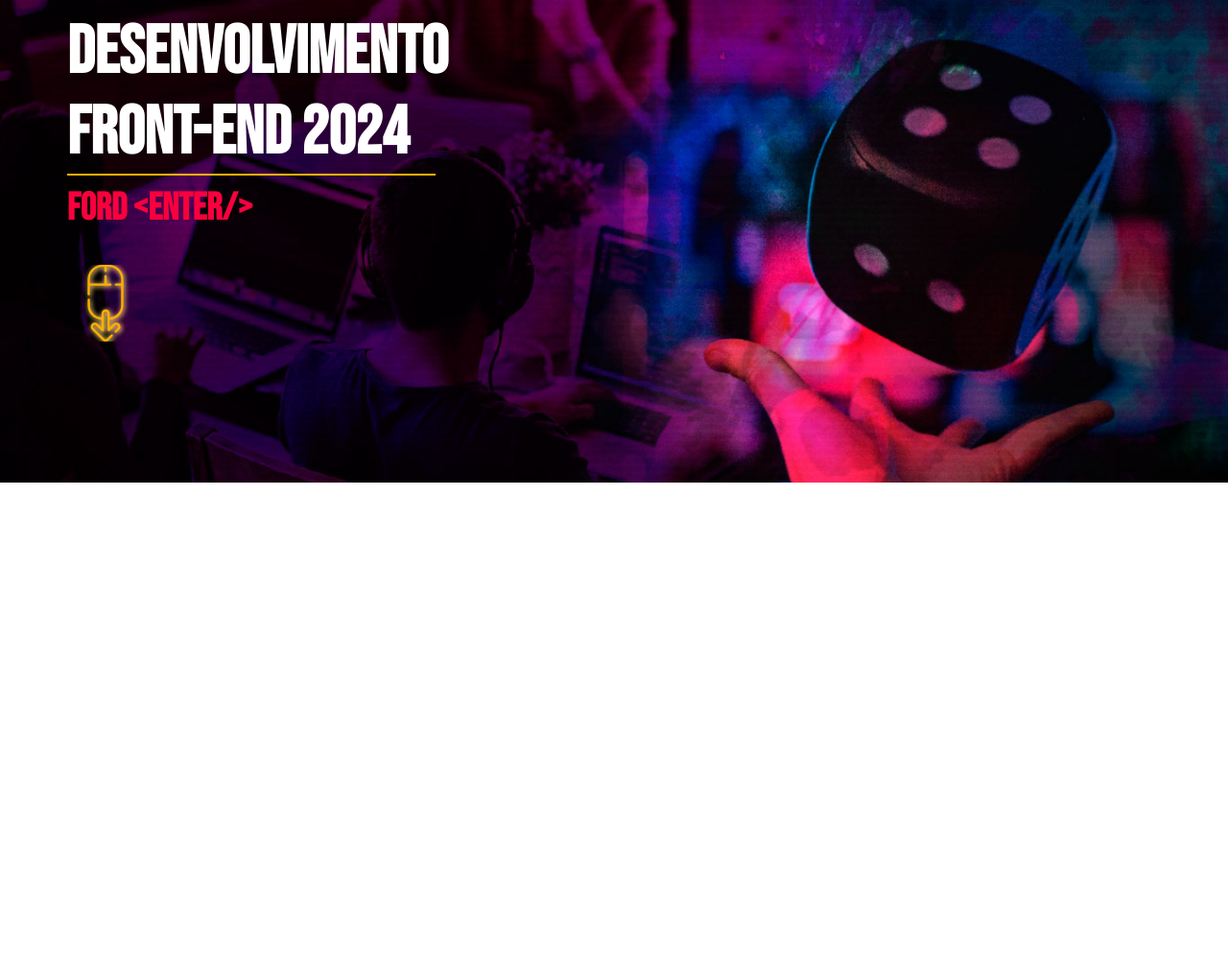
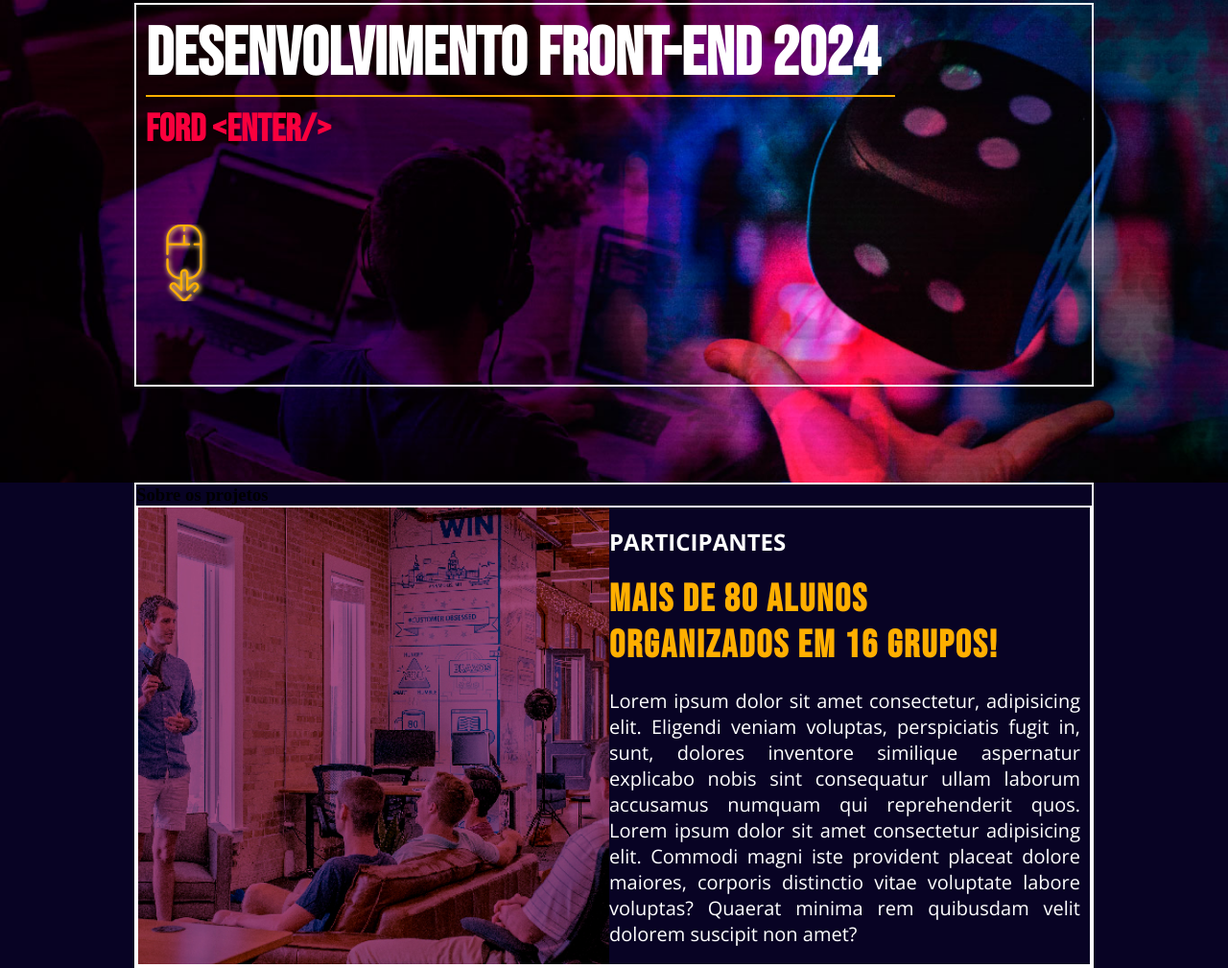
Before and after one commit to Ford-Enter-Noturno/FrontEnd-Noturno-T10, a plain HTML site: page LandingPage/index.html in a window 1280 px wide. Shown: the part 157-1166 px from the top of the page at 96% size. Before the commit the page ends 800 px from the top, so only its background shows below. Drawn offline with nearby package versions, Linux system fonts and the light colour scheme.

Commit message:
realizando seção de projetos

```diff
--- a/LandingPage/index.html
+++ b/LandingPage/index.html
@@ -1,17 +1,16 @@
 <!DOCTYPE html>
 <html lang="pt-BR">
+  <head>
+    <meta charset="UTF-8" />
+    <meta name="viewport" content="width=device-width, initial-scale=1.0" />
 
-<head>
-    <meta charset="UTF-8">
-    <meta name="viewport" content="width=device-width, initial-scale=1.0">
-
-    <link rel="stylesheet" href="./style/style.css">
+    <link rel="stylesheet" href="./style/style.css" />
     <title>Landing Page</title>
   </head>
 
   <body>
-    <header class="header-flex" >
-        <nav class="nav-flex">
+    <header class="header-flex">
+      <nav class="nav-flex container-grid">
         <ul class="ul-flex">
           <li>
             <a href="#">Início</a>
@@ -30,23 +29,51 @@
     </header>
     <main>
       <section class="banner">
-            <article class="text-flex">
-                <h1>
-                    Desenvolvimento Front-End 2024
-                </h1>
+        <article class="text-flex container-grid">
+          <h1>Desenvolvimento Front-End 2024</h1>
 
-                <hr>
+          <hr />
 
           <h2>
             <!-- <xmp> ford <Enter/> </xmp> -->
-                   Ford  &ltEnter/&gt
+            Ford &ltEnter/&gt
           </h2>
 
-                <img src="./assets/icons/mouse-down 1.svg" alt="">
+          <img src="./assets/icons/mouse-down 1.svg" alt="" />
         </article>
+      </section>
+
+      <!-- responsável pelos projetos -->
+      <section class="section-projects">
+        <section class="container-grid">
+          <h1>Sobre os projetos</h1>
+
+          <section class="flex-info">
+            <img src="./assets/images/imagem-seção-sobre 1.png" alt="" />
+
+            <article class="info-style">
+              <h4>Participantes</h4>
+
+              <h2>
+                Mais de 80 alunos <br />
+                organizados em 16 grupos!
+              </h2>
+
+              <p>
+                Lorem ipsum dolor sit amet consectetur, adipisicing elit.
+                Eligendi veniam voluptas, perspiciatis fugit in, sunt, dolores
+                inventore similique aspernatur explicabo nobis sint consequatur
+                ullam laborum accusamus numquam qui reprehenderit quos. Lorem
+                ipsum dolor sit amet consectetur adipisicing elit. Commodi magni
+                iste provident placeat dolore maiores, corporis distinctio vitae
+                voluptate labore voluptas? Quaerat minima rem quibusdam velit
+                dolorem suscipit non amet?
+              </p>
+            </article>
+          </section>
+        </section>
       </section>
     </main>
     <footer></footer>
   </body>
-
 </html>
--- a/LandingPage/style/style.css
+++ b/LandingPage/style/style.css
@@ -1,48 +1,56 @@
-@import url('https://fonts.googleapis.com/css2?family=Open+Sans:ital,wght@0,300..800;1,300..800&display=swap');
+@import url("https://fonts.googleapis.com/css2?family=Open+Sans:ital,wght@0,300..800;1,300..800&display=swap");
 
-@import url('https://fonts.googleapis.com/css2?family=Bebas+Neue&family=Open+Sans:ital,wght@0,300..800;1,300..800&display=swap');
+@import url("https://fonts.googleapis.com/css2?family=Bebas+Neue&family=Open+Sans:ital,wght@0,300..800;1,300..800&display=swap");
 
 /* Seletor Universal */
 /* Realizar antes de tudo */
-*{
+* {
   padding: 0;
   margin: 0;
   box-sizing: border-box;
 }
 
-.header-flex{
+.container-grid {
+  margin: 0 auto;
+  max-width: 1000px;
+
+  border: 2px solid white;
+}
+
+.header-flex {
   height: 60px;
   width: 100%;
-    background-color: #F9003D;
+  background-color: #f9003d;
 
   display: flex;
   justify-content: flex-end;
 }
 
+.nav-flex {
+  width: 100%;
+  display: flex;
 
-.nav-flex{
-    width: 40%;
-    display: flex;
+  justify-content: end;
 }
 
-.ul-flex{
+.ul-flex {
   display: flex;
   /* alinhamento horizontal */
   justify-content: space-evenly;
   /* alinhamento vertical */
   align-items: center;
-    width: 100%;
+  width: 40%;
 
   list-style-type: none;
 }
 
-a{
+a {
   text-decoration: none;
   color: white;
   font-family: "Bebas Neue", sans-serif;
 }
 
-.banner{
+.banner {
   background-image: url(../assets/images/imagem-fundo-banner\ 1.png);
   background-size: cover;
   background-repeat: no-repeat;
@@ -51,37 +59,88 @@ a{
   align-items: center;
 }
 
-.text-flex{
-    width: 500px;
+.text-flex {
+  width: 100%;
   height: 400px;
-    margin-left: 60px;
+
   padding: 10px;
   display: flex;
   justify-content: space-between;
   flex-direction: column;
 }
-.text-flex>img
-{
+
+.text-flex > img {
   height: 400px;
   width: 80px;
 }
 
-.text-flex>h1{
+.text-flex > h1 {
   font-size: 70px;
   color: white;
   font-family: "Bebas Neue", sans-serif;
   text-align: left;
 }
 
-hr{
-    border: 1px solid #FFAF00;
+hr {
+  border: 1px solid #ffaf00;
   width: 80%;
   margin-bottom: 10px;
 }
 
-.text-flex>h2{
+.text-flex > h2 {
   font-size: 40px;
-    color: #F9003D;
+  color: #f9003d;
   font-family: "Bebas Neue", sans-serif;
   text-transform: uppercase;
 }
+
+/* seção para realizar a estilização de projetos */
+
+.section-projects {
+  background-color: #080324;
+}
+
+.section-projects > h1 {
+  font-size: 40px;
+  color: #f9003d;
+  font-family: "Bebas Neue", sans-serif;
+  letter-spacing: 2px;
+}
+
+.flex-info {
+  display: flex;
+  justify-content: space-between;
+
+  border: 2px solid white;
+  width: 100%;
+}
+
+.info-style {
+  display: flex;
+  flex-direction: column;
+  width: 600px;
+  color: white;
+
+  gap: 20px;
+  justify-content: center;
+}
+
+.info-style > h4 {
+  font-size: 24px;
+  font-family: "Open Sans", sans-serif;
+  text-transform: uppercase;
+}
+
+.info-style > h2 {
+  font-size: 40px;
+  font-family: "Bebas Neue", sans-serif;
+  color: #ffaf00;
+  letter-spacing: 2px;
+}
+
+.info-style > p {
+  font-size: 20px;
+  font-family: "Open Sans", sans-serif;
+  text-align: justify;
+  margin-right: 10px;
+}
```
Lines whose indentation alone changed are shown as unchanged.
